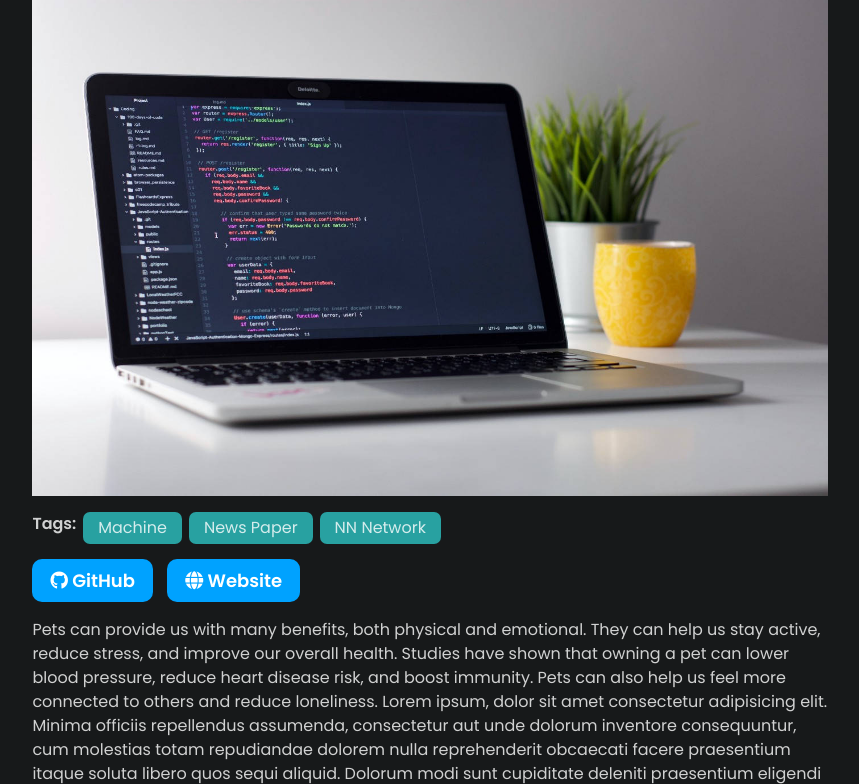
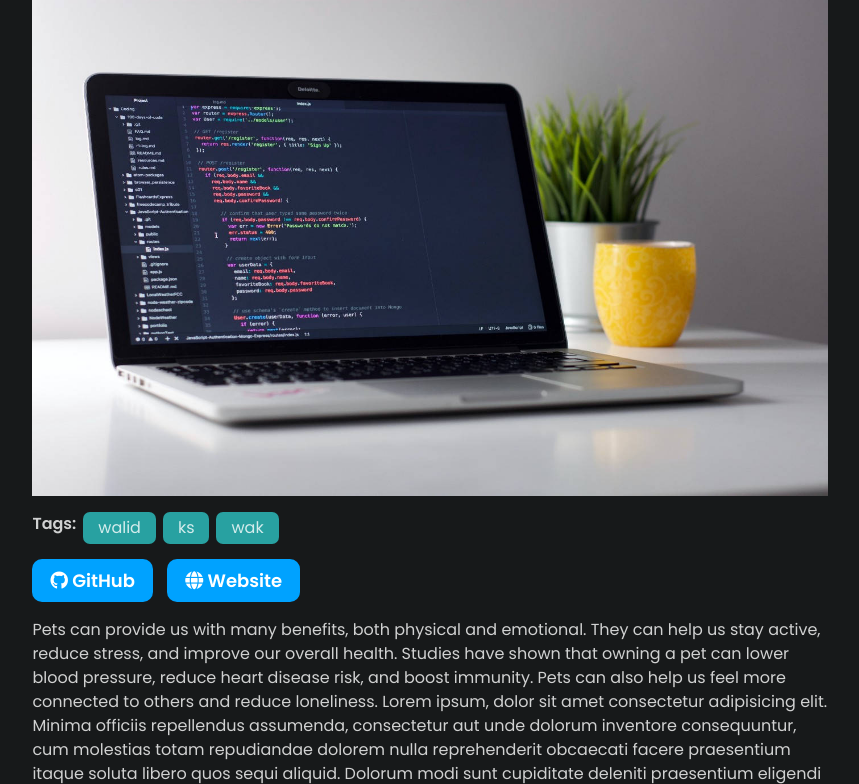
Before and after one commit to walidayankawsar/MyPortfolio, a Django app: page /pages/project/1/ in a window 1280 px wide. Shown: the part 139-923 px from the top of the page, without its empty margins (210-1069 px from the left). Run offline with Django 5.2, Linux system fonts and the light colour scheme; data comes from the database, SQL or seed files in the repository.

Commit message:
tag dynamic

```diff
--- a/templates/pages/viewProject.html
+++ b/templates/pages/viewProject.html
@@ -65,9 +65,9 @@
             <!-- Tag container -->
             <div class="tags-container">
                 <Span style="font-weight: 600;">Tags: </Span>
-                <span class="tag">Machine</span>
-                <span class="tag">News Paper</span>
-                <span class="tag">NN Network</span>
+                {% for tags in projects.tag.all %}
+                <span class="tag">{{ tags.Tag_name }}</span>
+                {% endfor %}
             </div>
             <!-- project links -->
             <p class="project-links">
```
